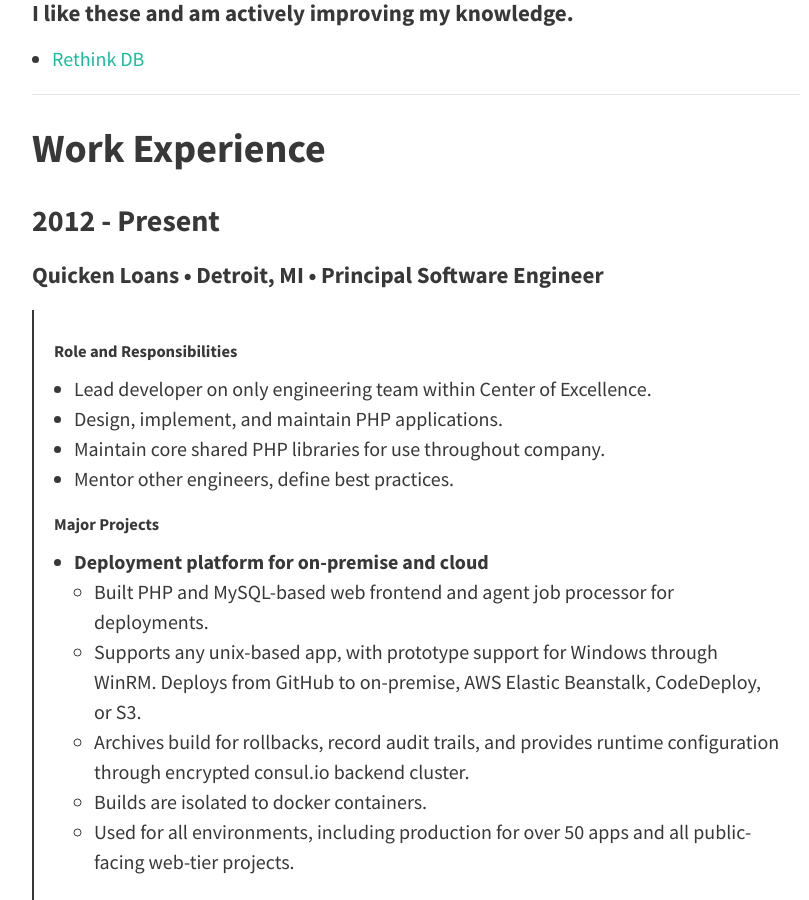
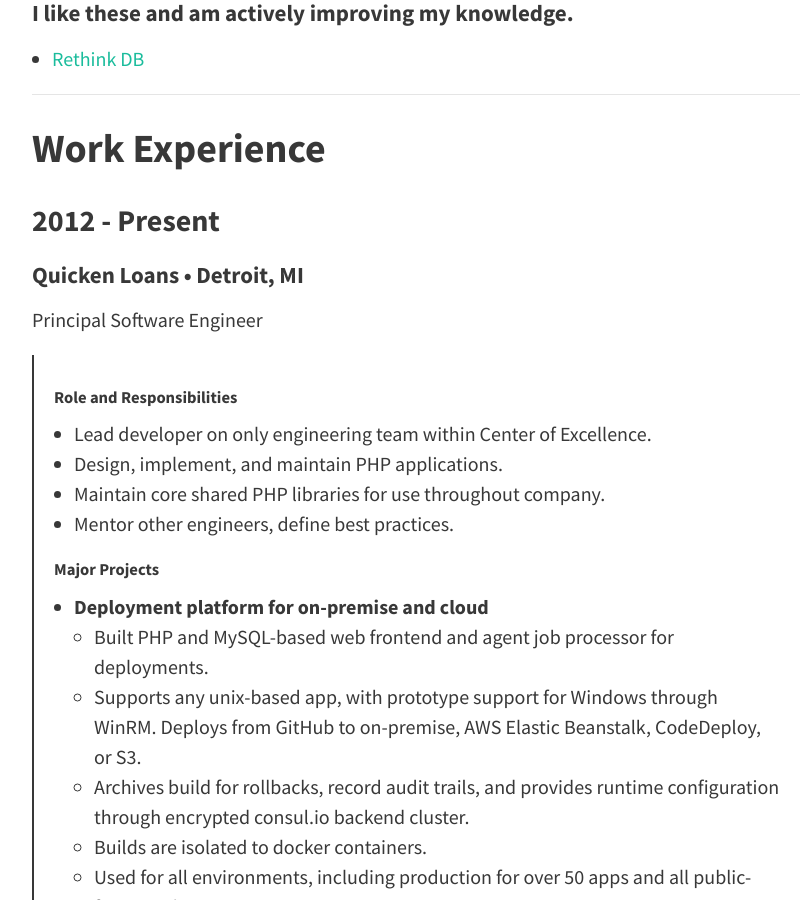
Before and after one commit to skluck/skluck.github.io, a Jekyll site: the page built from about.md, in a window 1280 px wide and 900 px high, scrolled down 2581 px. Shown: the whole window, without its empty margins (224-1033 px from the left). Built offline with Jekyll 4.4.1, drawn with Linux system fonts in a browser that asks for light colours; nearby versions of some CDN libraries; some of the changed text lies outside the part shown.

```diff
--- a/about.md
+++ b/about.md
@@ -88,7 +88,9 @@ Elixir is pretty cool, I've spent a lot of time exploring and learning about its
 
 ### 2012 - Present
 
-#### Quicken Loans • Detroit, MI • Principal Software Engineer
+#### Quicken Loans • Detroit, MI
+
+Principal Software Engineer
 
 > ##### Role and Responsibilities
 >
@@ -121,7 +123,9 @@ Elixir is pretty cool, I've spent a lot of time exploring and learning about its
 
 ### 2006 - 2012
 
-#### Henry Ford Health System • Detroit, MI • Programmer Analyst
+#### Henry Ford Health System • Detroit, MI
+
+Programmer Analyst
 
 > ##### Role and Responsibilities
 >
```
